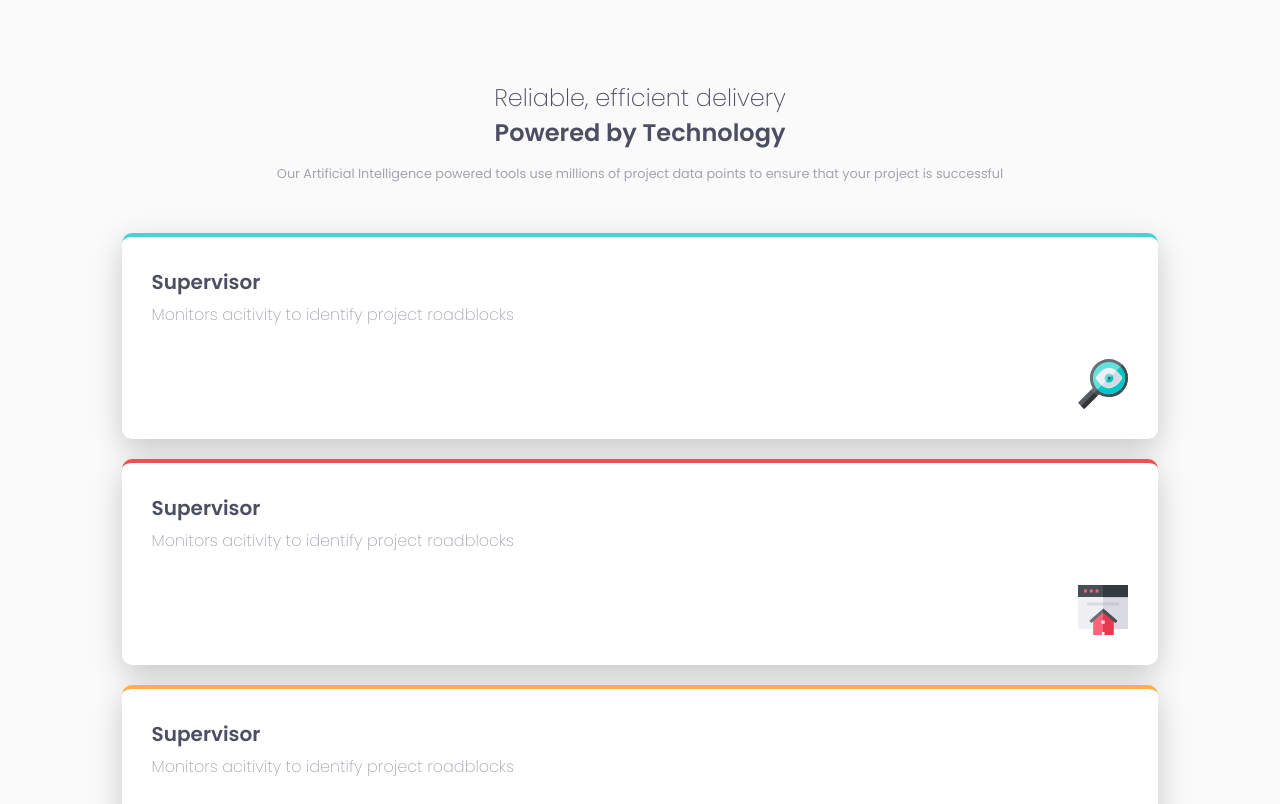
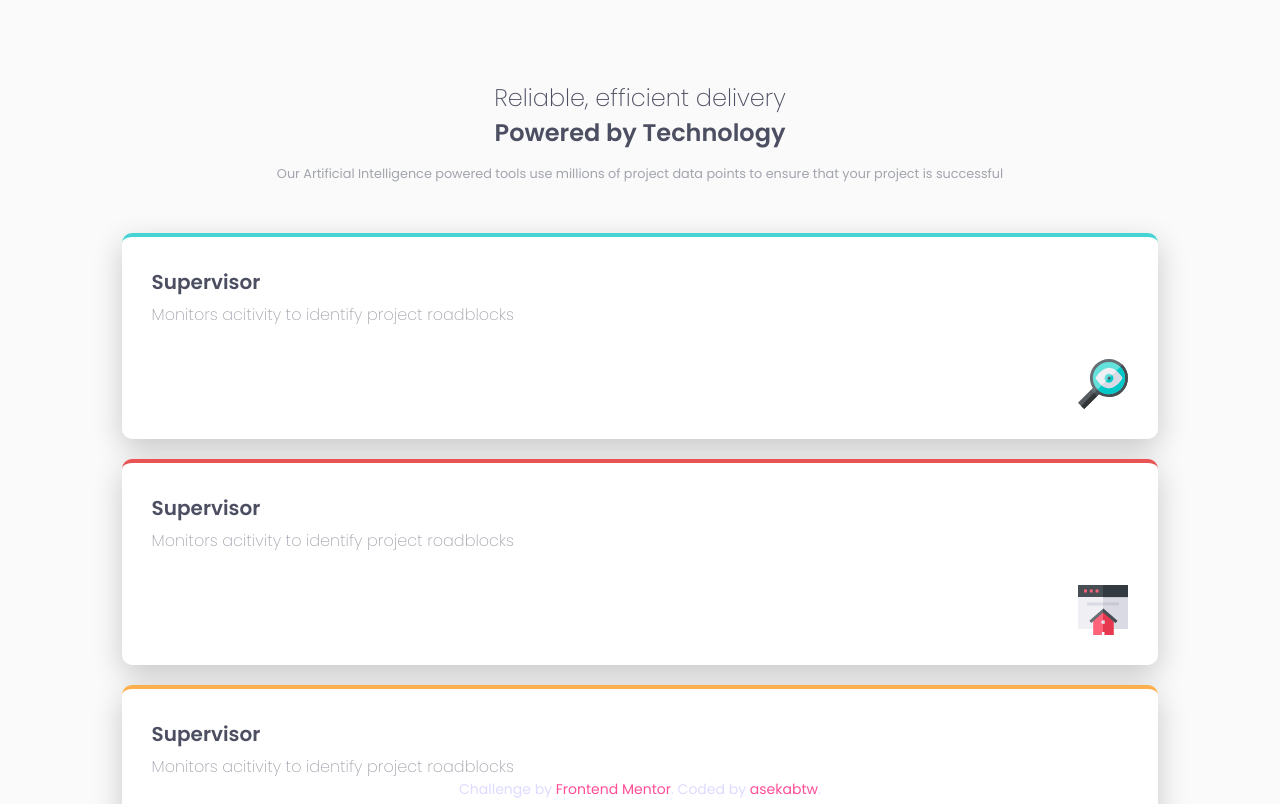
Before and after one commit to asekabtw/four-card, a plain HTML site: page index.html in a window 1280 px wide. Shown: the top 804 px of the page. Drawn offline with Linux system fonts and the light colour scheme.

Commit message:
attribution

```diff
--- a/index.html
+++ b/index.html
@@ -91,6 +91,17 @@
                     </div>
                 </div>
             </div>
+            <div class="attribution">
+                Challenge by
+                <a
+                    href="https://www.frontendmentor.io?ref=challenge"
+                    target="_blank"
+                    >Frontend Mentor</a
+                >. Coded by
+                <a target="_blank" href="https://github.com/asekabtw"
+                    >asekabtw</a
+                >.
+            </div>
         </section>
     </body>
 </html>
--- a/sass/style.scss
+++ b/sass/style.scss
@@ -178,3 +178,22 @@
         }
     }
 }
+
+.attribution {
+    font-size: 0.875em;
+    color: hsl(243, 100%, 93%);
+    position: absolute;
+    top: 100%;
+    text-align: center;
+    transform: translateY(-100%);
+
+    & a {
+        color: hsl(335, 100%, 65%);
+        text-decoration: none;
+        transition: color 0.3s ease;
+
+        &:hover {
+            color: hsl(6, 100%, 80%);
+        }
+    }
+}
```
Also changed, not shown: css/style.css, 1 other file.
